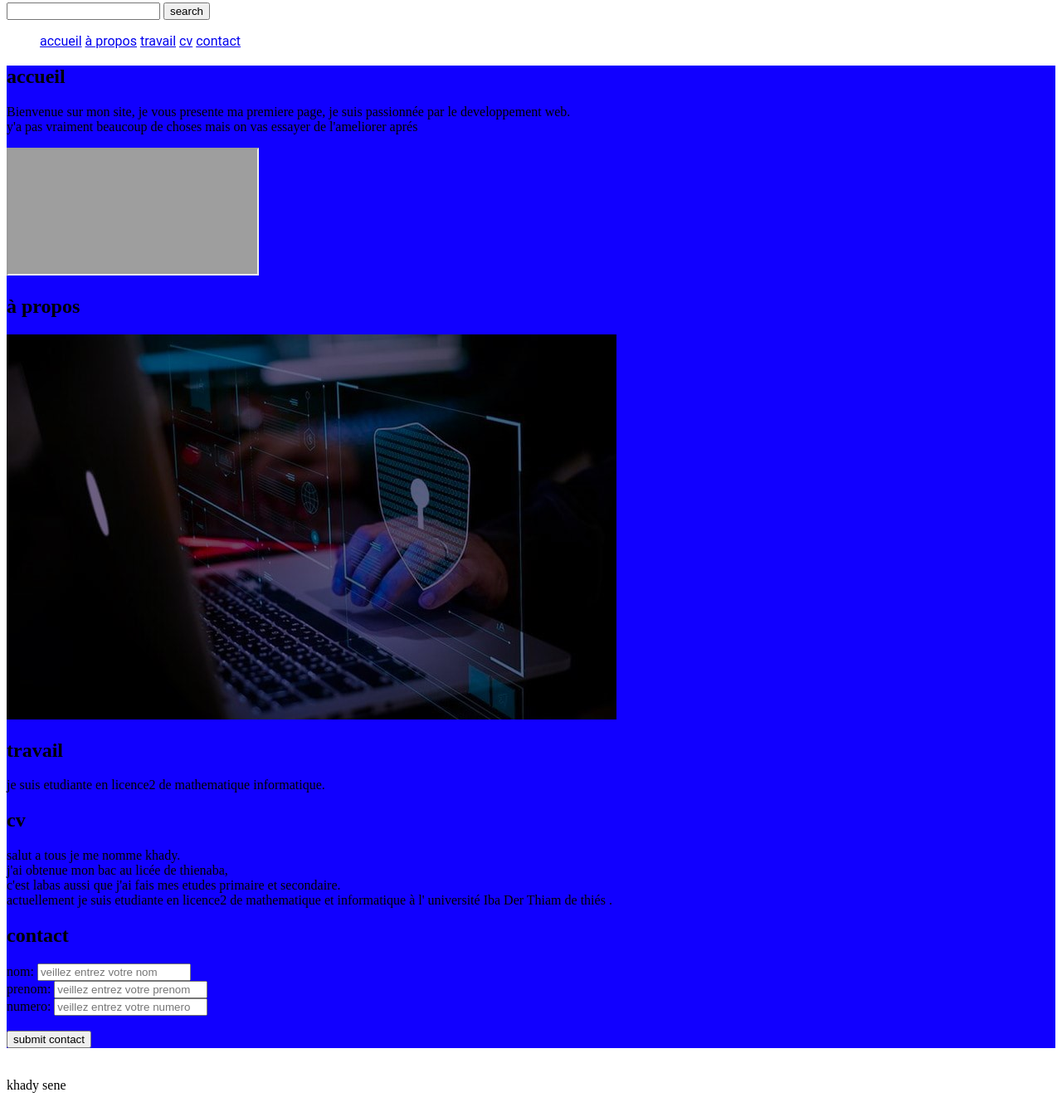
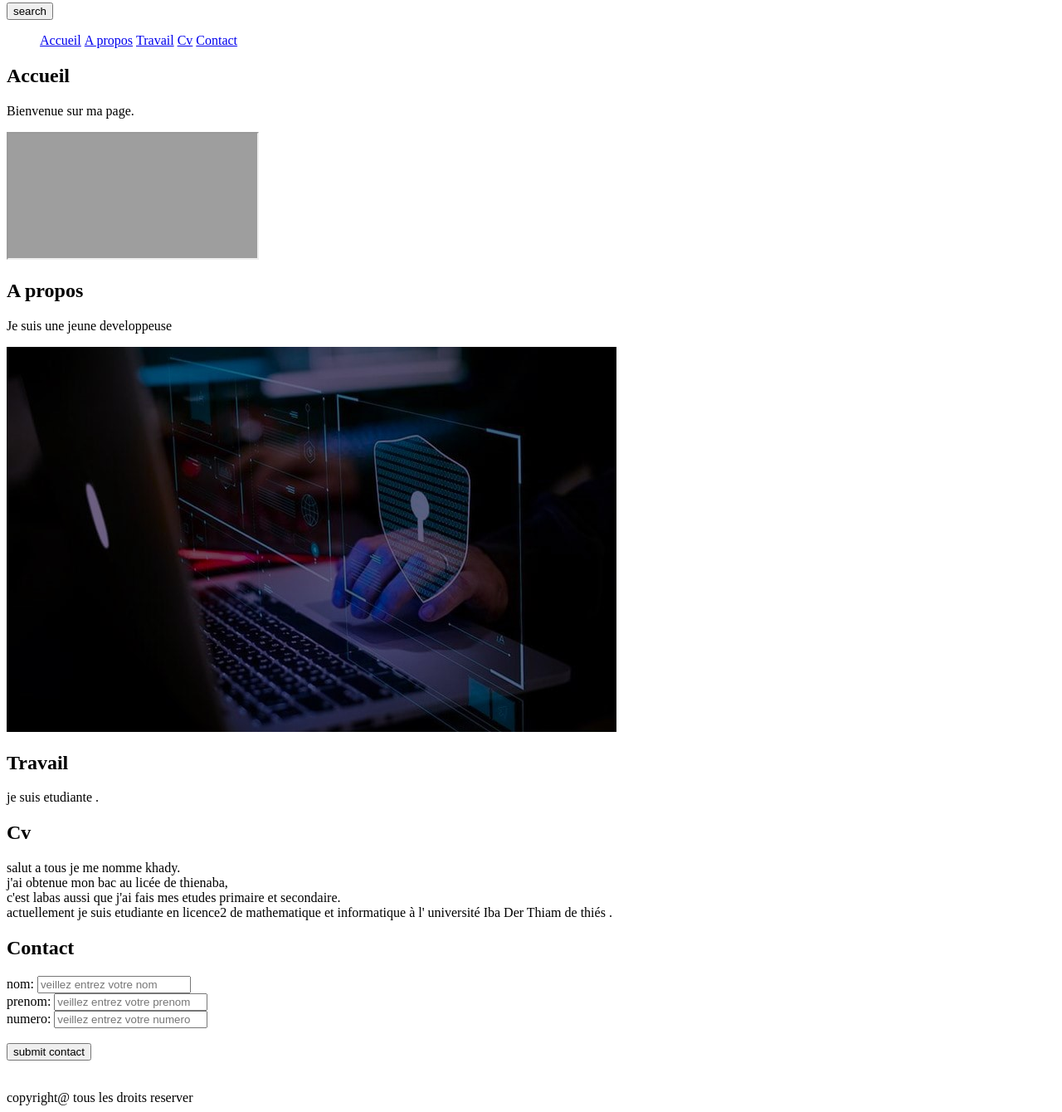
Before and after one commit to ndeyekhadysene/chekpointhtml, a plain HTML site: page index.html in a window 1280 px wide. Shown: the part 5-1345 px from the top of the page at 83% size. Drawn offline with Linux system fonts and the light colour scheme; grey boxes are pictures that could not be loaded; files whose address does not match are found by name.

Commit message:
first commit

```diff
--- a/index.html
+++ b/index.html
@@ -6,44 +6,45 @@
     </head>
     <body>
       <header>
-<nav>
+<nav class="navbar">
   <div>
-    <input type="text" name"search">
     <button>search</button>
     <ul>
-      <li><a href="#">accueil</a></li>
-      <li><a href="#">à propos</a></li>
-      <li><a href="#">travail</a></li>
-      <li><a href="#">cv</a></li>
-      <li><a href="#">contact</a></li>
+      <li><a href="#">Accueil</a></li>
+      <li><a href="#">A propos</a></li>
+      <li><a href="#">Travail</a></li>
+      <li><a href="#">Cv</a></li>
+      <li><a href="#">Contact</a></li>
     </ul>
   </div>
    </header>
-<div style="background-color: rgb(17, 0, 255);">
-  <h2>accueil</h2>
-  <p>Bienvenue sur mon site, je vous presente ma premiere page, je suis passionnée par le developpement web.<br/> y'a pas vraiment beaucoup de choses mais on vas essayer de l'ameliorer aprés</web> </p>
+<div >
+  <section  >
+  <h2>Accueil</h2>
+  <p>Bienvenue sur ma page.</p>
   <iframe src="https://www.youtube.com/embed/d_zmZd6XoFo"></iframe>
-  <section id="propos">
-<h2 id
- class="propos">à propos
+</section>
+  <section>
+<h2>A propos
 </h2>
+<p>Je suis une jeune developpeuse</p>
 <img src="C:\Users\hp\Desktop\cours2 html et css\image.jpg">
   </section>
-  <section id="travail">
-    <h2 class="travail">travail</h2>
+  <section>
+    <h2 >Travail</h2>
     <p>
- je suis etudiante en licence2 de mathematique informatique.
+ je suis etudiante .
     </p>
   </section>
-  <section id="cv">
-    <h2 class="cv">cv</h2>
+  <section>
+    <h2>Cv</h2>
     <p>
       salut a tous je me nomme khady.<br/> j'ai obtenue mon bac au licée de thienaba,<br/> c'est labas aussi que j'ai fais mes etudes primaire et secondaire. <BR
       br/> actuellement je suis etudiante en licence2 de mathematique et informatique à l' université Iba Der Thiam de thiés .
     </p>
    </section>
-    <section id="contact">
-      <h2 class="contact">contact</h2>
+    <section>
+      <h2>Contact</h2>
         <form action="contact">
         <label for="nom">nom:</label>
         <input id="nom" type="text"name="nom" placeholder= "veillez entrez votre nom"/>
@@ -64,7 +65,7 @@
       <br/>
        <br/>
       <footer>
-    khady sene
+          copyright@ tous les droits reserver
       </footer>
   </body>
 </html>
--- a/styles.css
+++ b/styles.css
@@ -1,8 +1,8 @@
 /*  Barre de navigation */
 
- ul li
+ul li
 {
-font-family: roboto;
-display: inline;
-color: aqua;
+    display: inline-block;
+    color: aqua;
+    list-style: none;
 }
```
Also changed, not shown: 1 other file.
